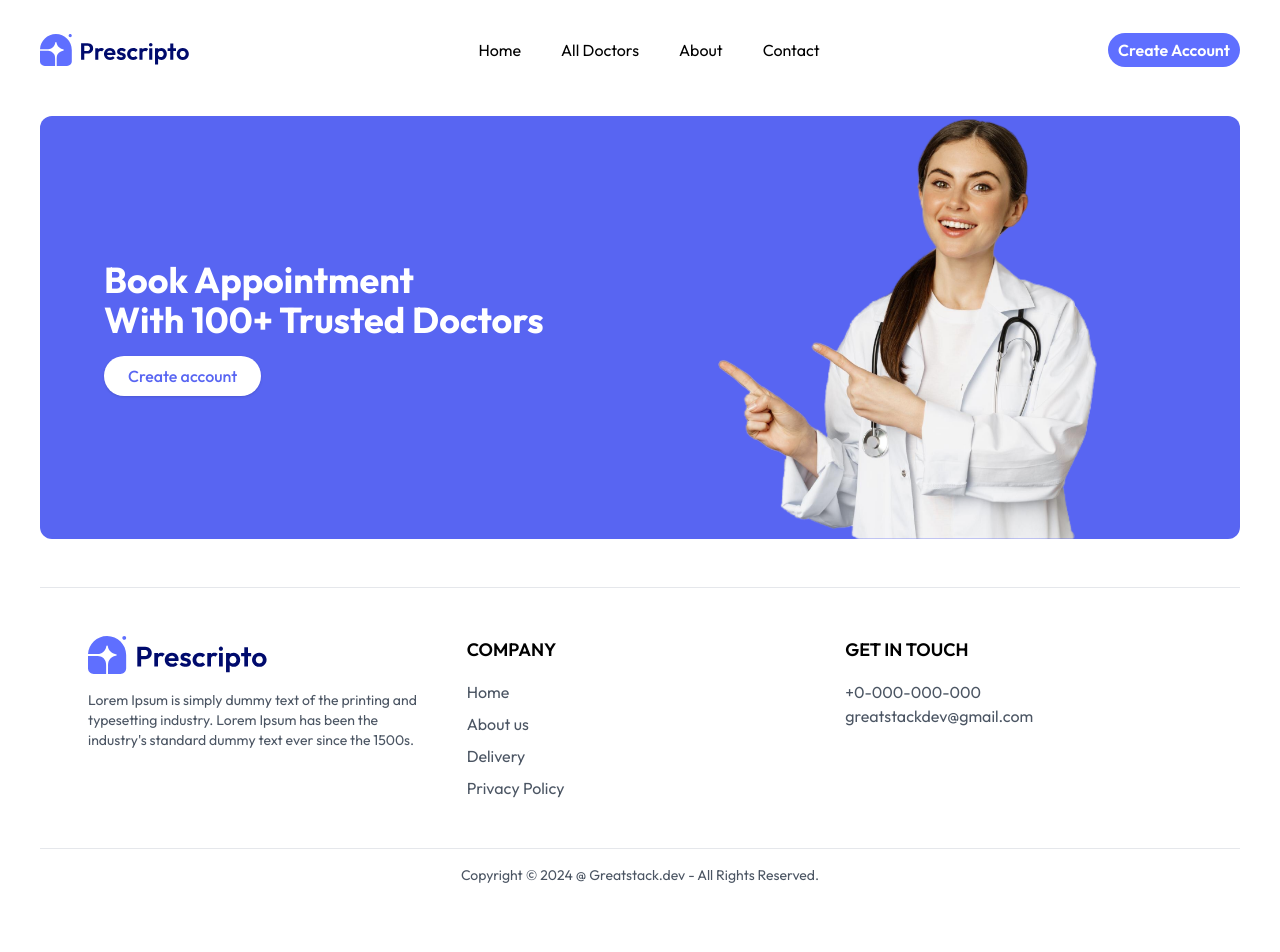
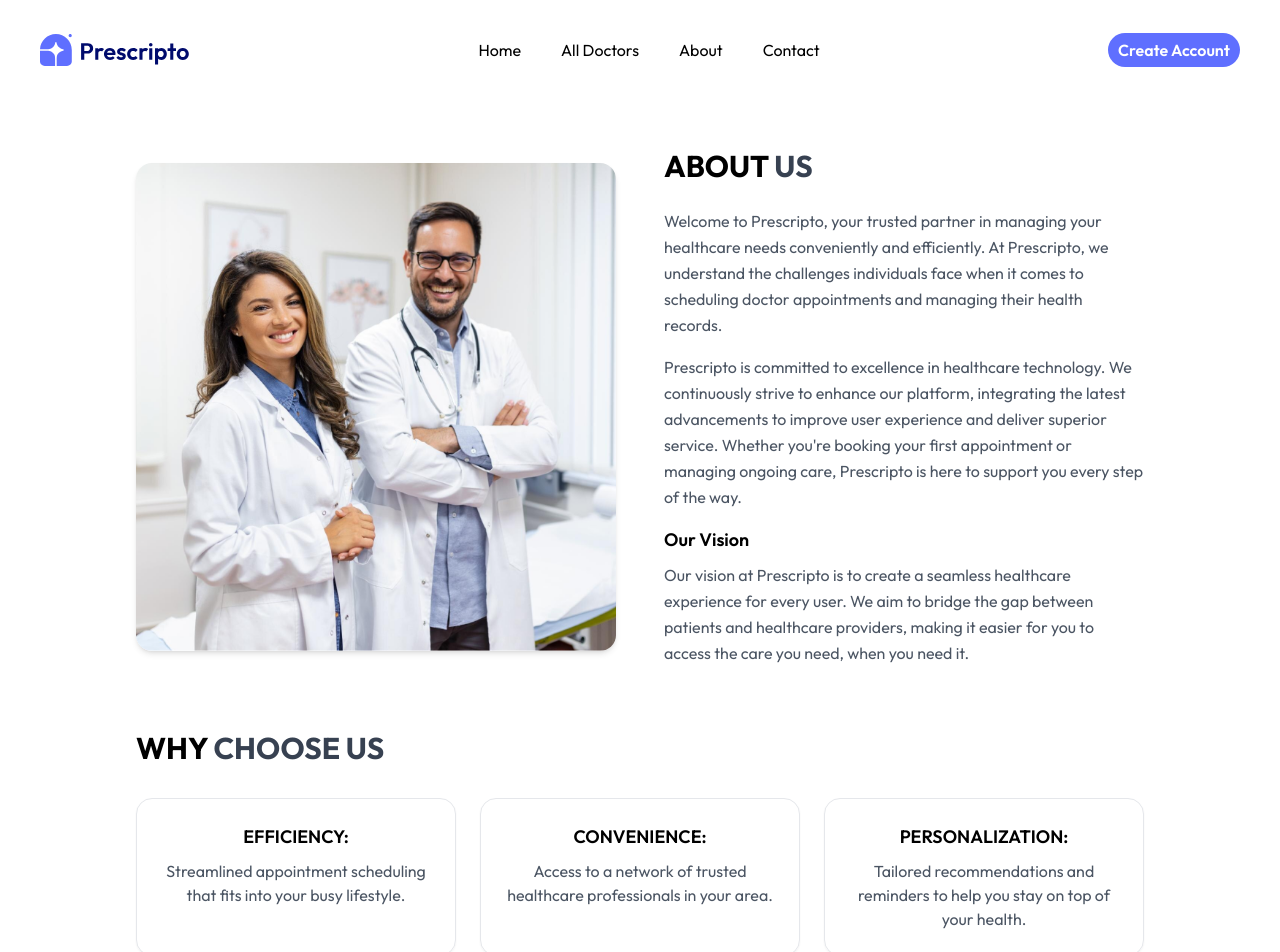
Before and after one commit to iamHarshvardhan10/prescripto, a React (Vite) app in the folder frontend/: page /about in a window 1280 px wide. Shown: the top 952 px of the page. Before the commit the page ends 901 px from the top, so only its background shows below. Built offline with nearby package versions, Linux system fonts and the light colour scheme.

Commit message:
created about and contact us page UI design

```diff
--- a/frontend/src/App.jsx
+++ b/frontend/src/App.jsx
@@ -4,6 +4,8 @@ import Home from "./pages/Home";
 import Sign from "./pages/Sign";
 import Footer from "./components/core/Footer";
 import AllDoctors from "./pages/AllDoctors";
+import About from "./pages/About";
+import Contact from "./pages/Contact";
 const App = () => {
   return (
     <div className="app">
@@ -14,6 +16,8 @@ const App = () => {
           <Route path="/sign" element={<Sign />} />
 
           <Route path="/all-doctors" element={<AllDoctors />} />
+          <Route path="/about" element={<About />} />
+          <Route path="/contact" element={<Contact />} />
         </Routes>
         <Footer />
       </BrowserRouter>
--- a/frontend/src/components/core/Navbar.jsx
+++ b/frontend/src/components/core/Navbar.jsx
@@ -17,10 +17,10 @@ const Navbar = () => {
             <Link to={"/all-doctors"}>All Doctors</Link>
           </li>
           <li className="cursor-pointer text-md hover:text-blue-700 nav-links">
-            About
+            <Link to={"/about"}>About</Link>
           </li>
           <li className="cursor-pointer text-md hover:text-blue-700 nav-links">
-            Contact
+            <Link to={"/contact"}>Contact</Link>
           </li>
         </ul>
       </div>
--- /dev/null
+++ b/frontend/src/pages/About.jsx
@@ -0,0 +1,81 @@
+// src/pages/About.jsx
+import { assets } from "@/assets/assets";
+import React from "react";
+
+const About = () => {
+  return (
+    <div className="px-6 md:px-16 lg:px-24 py-12">
+      <section className="grid grid-cols-1 md:grid-cols-2 gap-12 items-center">
+        <div className="w-full">
+          <img
+            src={assets.about_image}
+            alt="Doctors"
+            className="rounded-2xl shadow-md"
+          />
+        </div>
+
+        <div>
+          <h2 className="text-2xl md:text-3xl font-bold mb-6">
+            ABOUT <span className="text-gray-700">US</span>
+          </h2>
+          <p className="text-gray-600 leading-relaxed mb-4">
+            Welcome to Prescripto, your trusted partner in managing your
+            healthcare needs conveniently and efficiently. At Prescripto, we
+            understand the challenges individuals face when it comes to
+            scheduling doctor appointments and managing their health records.
+          </p>
+          <p className="text-gray-600 leading-relaxed mb-4">
+            Prescripto is committed to excellence in healthcare technology. We
+            continuously strive to enhance our platform, integrating the latest
+            advancements to improve user experience and deliver superior
+            service. Whether you're booking your first appointment or managing
+            ongoing care, Prescripto is here to support you every step of the
+            way.
+          </p>
+
+          <h3 className="font-semibold text-lg mb-2">Our Vision</h3>
+          <p className="text-gray-600 leading-relaxed">
+            Our vision at Prescripto is to create a seamless healthcare
+            experience for every user. We aim to bridge the gap between patients
+            and healthcare providers, making it easier for you to access the
+            care you need, when you need it.
+          </p>
+        </div>
+      </section>
+
+      <section className="mt-16">
+        <h2 className="text-2xl md:text-3xl font-bold mb-8">
+          WHY <span className="text-gray-700">CHOOSE US</span>
+        </h2>
+
+        <div className="grid grid-cols-1 md:grid-cols-3 gap-6">
+          <div className="border rounded-2xl p-6 text-center shadow-sm hover:shadow-md transition">
+            <h4 className="font-semibold text-lg mb-2">EFFICIENCY:</h4>
+            <p className="text-gray-600">
+              Streamlined appointment scheduling that fits into your busy
+              lifestyle.
+            </p>
+          </div>
+
+          <div className="border rounded-2xl p-6 text-center shadow-sm hover:shadow-md transition">
+            <h4 className="font-semibold text-lg mb-2">CONVENIENCE:</h4>
+            <p className="text-gray-600">
+              Access to a network of trusted healthcare professionals in your
+              area.
+            </p>
+          </div>
+
+          <div className="border rounded-2xl p-6 text-center shadow-sm hover:shadow-md transition">
+            <h4 className="font-semibold text-lg mb-2">PERSONALIZATION:</h4>
+            <p className="text-gray-600">
+              Tailored recommendations and reminders to help you stay on top of
+              your health.
+            </p>
+          </div>
+        </div>
+      </section>
+    </div>
+  );
+};
+
+export default About;
--- /dev/null
+++ b/frontend/src/pages/Contact.jsx
@@ -0,0 +1,50 @@
+import { assets } from "@/assets/assets";
+import React from "react";
+
+const Contact = () => {
+  return (
+    <div className="px-6 md:px-20 py-16">
+      <h2 className="text-center text-2xl md:text-3xl font-semibold mb-12">
+        CONTACT <span className="text-gray-700 font-bold">US</span>
+      </h2>
+
+      <div className="grid grid-cols-1 md:grid-cols-2 gap-12 items-center">
+        <div>
+          <img
+            src={assets.contact_image}
+            alt="Doctor with patient"
+            className="rounded-lg shadow-md"
+          />
+        </div>
+
+        <div className="space-y-8">
+          <div>
+            <h3 className="text-lg font-semibold mb-2">OUR OFFICE</h3>
+            <p className="text-gray-600">
+              00000 Willms Station <br />
+              Suite 000, Washington, USA
+            </p>
+            <p className="text-gray-600 mt-2">
+              Tel: (000) 000-0000 <br />
+              Email: greatstackdev@gmail.com
+            </p>
+          </div>
+
+          <div>
+            <h3 className="text-lg font-semibold mb-2">
+              CAREERS AT PRESCRIPTO
+            </h3>
+            <p className="text-gray-600 mb-4">
+              Learn more about our teams and job openings.
+            </p>
+            <button className="px-6 py-2 border border-black rounded-md hover:bg-black hover:text-white transition duration-300">
+              Explore Jobs
+            </button>
+          </div>
+        </div>
+      </div>
+    </div>
+  );
+};
+
+export default Contact;
```
